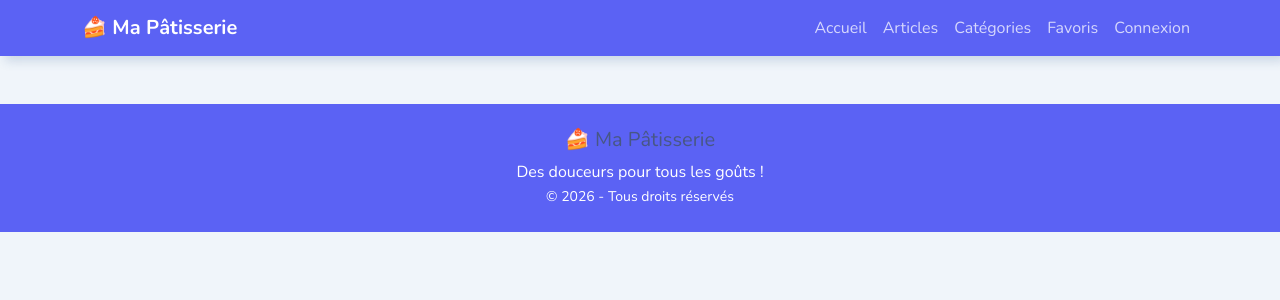
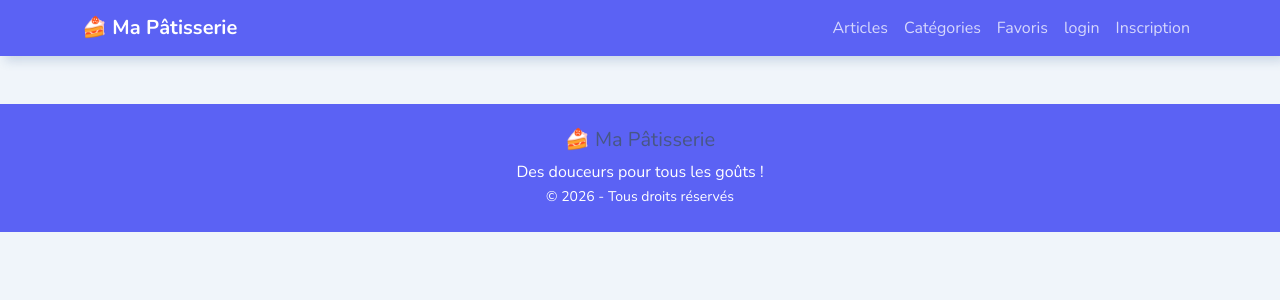
Before and after one commit to yosr-marzouki/Mini-Projet-PHP, a PHP site: page /layout.php in a window 1280 px wide. Shown: the top 300 px of the page. Run offline with PHP 8.4, Linux system fonts and the light colour scheme; some libraries are stand-ins or nearby versions.

Commit message:
Add files via upload

```diff
--- a/layout.php
+++ b/layout.php
@@ -12,7 +12,9 @@ if (!isset($content)) {
     <meta name="viewport" content="width=device-width, initial-scale=1">
     <title>Ma Pâtisserie</title>
 
-    <link href="https://cdn.jsdelivr.net/npm/bootswatch@5.3.8/dist/morph/bootstrap.min.css" rel="stylesheet">
+    <link rel="stylesheet"
+href="https://cdn.jsdelivr.net/npm/bootswatch@5.3.8/dist/morph/bootstrap.min.css">
+</head>
 </head>
 
 <body class="bg-light">
@@ -28,11 +30,13 @@ if (!isset($content)) {
 
         <div class="collapse navbar-collapse" id="navbarMenu">
             <ul class="navbar-nav ms-auto">
-                <li class="nav-item"><a class="nav-link" href="accueil.php">Accueil</a></li>
-                <li class="nav-item"><a class="nav-link" href="articles.php">Articles</a></li>
+                <li class="nav-item"><a class="nav-link" href="article.php">Articles</a></li>
                 <li class="nav-item"><a class="nav-link" href="categories.php">Catégories</a></li>
                 <li class="nav-item"><a class="nav-link" href="favoris.php">Favoris</a></li>
-                <li class="nav-item"><a class="nav-link" href="connexion.php">Connexion</a></li>
+                <li class="nav-item"><a class="nav-link" href="login.php">login</a></li>
+                <li class="nav-item">
+    <a class="nav-link" href="inscription.php">Inscription</a>
+</li>
             </ul>
         </div>
     </div>
```
